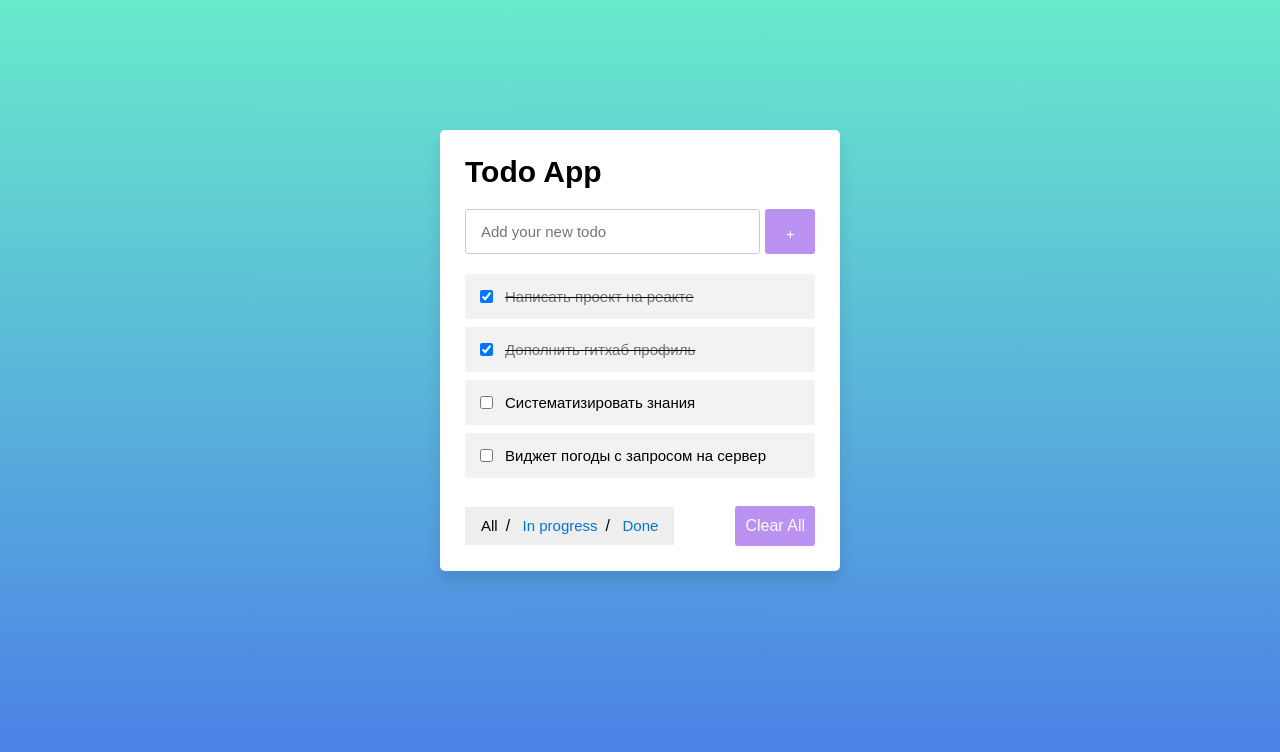
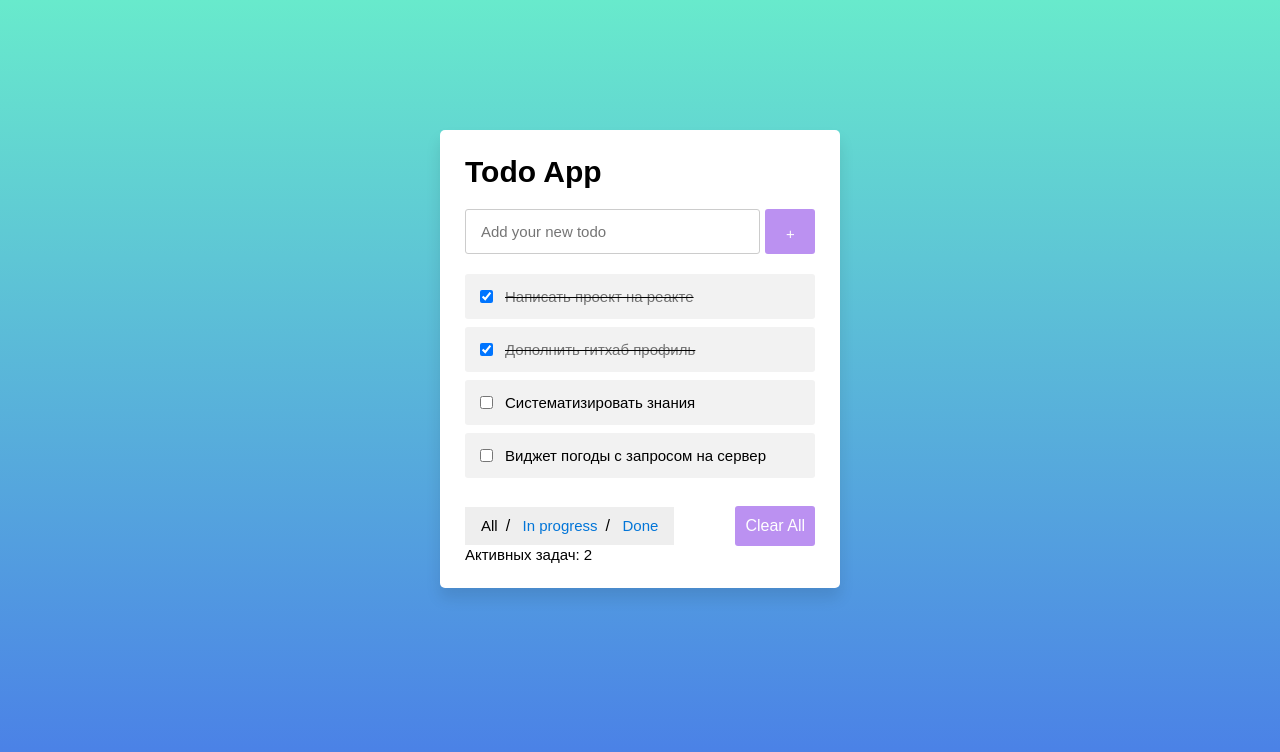
Before and after one commit to FedorLivshits/ToDoList-React, a React (Create React App) app: page / in a window 1280 px wide. Shown: the top 752 px of the page. Built offline with nearby package versions, Linux system fonts and the light colour scheme.

Commit message:
added active tasks counter

```diff
--- a/src/Components/ToDoList/Footer/Footer.jsx
+++ b/src/Components/ToDoList/Footer/Footer.jsx
@@ -1,6 +1,6 @@
 import React from "react";
 
-function Footer({clearAllTasks, changeFilter, activeFilter}) {
+function Footer({clearAllTasks, changeFilter, activeFilter, tasks}) {
     const FILTERS_BTN = [
         {
             text: 'All',
@@ -19,13 +19,19 @@ function Footer({clearAllTasks, changeFilter, activeFilter}) {
     let onClearAll = () => {
         clearAllTasks()
     }
+    const amount = () => {
+        let activeTasks = tasks.filter(task => !task.isDone)
+        return activeTasks.length
+    }
     return (
+        <>
             <div className="footer">
                 <ul className="breadcrumb">
                     {FILTERS_BTN.map(({text, id}) => (
                         <li><a
                             onClick={() => {
-                            changeFilter(id)}}
+                                changeFilter(id)
+                            }}
                             key={id}
                             className={id === activeFilter ? "active" : 'filter-btn'}
                         >{text}</a></li>
@@ -33,6 +39,8 @@ function Footer({clearAllTasks, changeFilter, activeFilter}) {
                 </ul>
                 <button onClick={onClearAll}>Clear All</button>
             </div>
+            <div className="active-tasks__counter">Активных задач: {amount()}</div>
+        </>
     )
 }
 
--- a/src/Components/ToDoList/Footer/FooterContainer.jsx
+++ b/src/Components/ToDoList/Footer/FooterContainer.jsx
@@ -9,7 +9,8 @@ import {changeFilterAC} from "../../../redux/filter-reducer";
 const mapStateToProps = (state) => {
     return (
         {
-            activeFilter: state.ToDoFilter.activeFilter
+            activeFilter: state.ToDoFilter.activeFilter,
+            tasks: state.todoPage.tasks
         }
     )
 }
--- a/src/Components/ToDoList/ToDoListContainer.js
+++ b/src/Components/ToDoList/ToDoListContainer.js
@@ -16,9 +16,14 @@ const ToDoListContainer = (props) => {
         }
     }
     const filteredTasks = filterTasks(props.tasks, props.activeFilter);
+    const amount = () => {
+        let activeTasks = props.tasks.filter(task => !task.isDone)
+        return activeTasks.length
+    }
+
     return (
         <ToDoList tasksList={filteredTasks} changeFilter={props.changeFilter} clearAllTasks={props.clearAllTasks}
-                  activeFilter={props.activeFilter}/>
+                  activeFilter={props.activeFilter} amount={amount}/>
     )
 }
 
```
Lines whose indentation alone changed are shown as unchanged.
